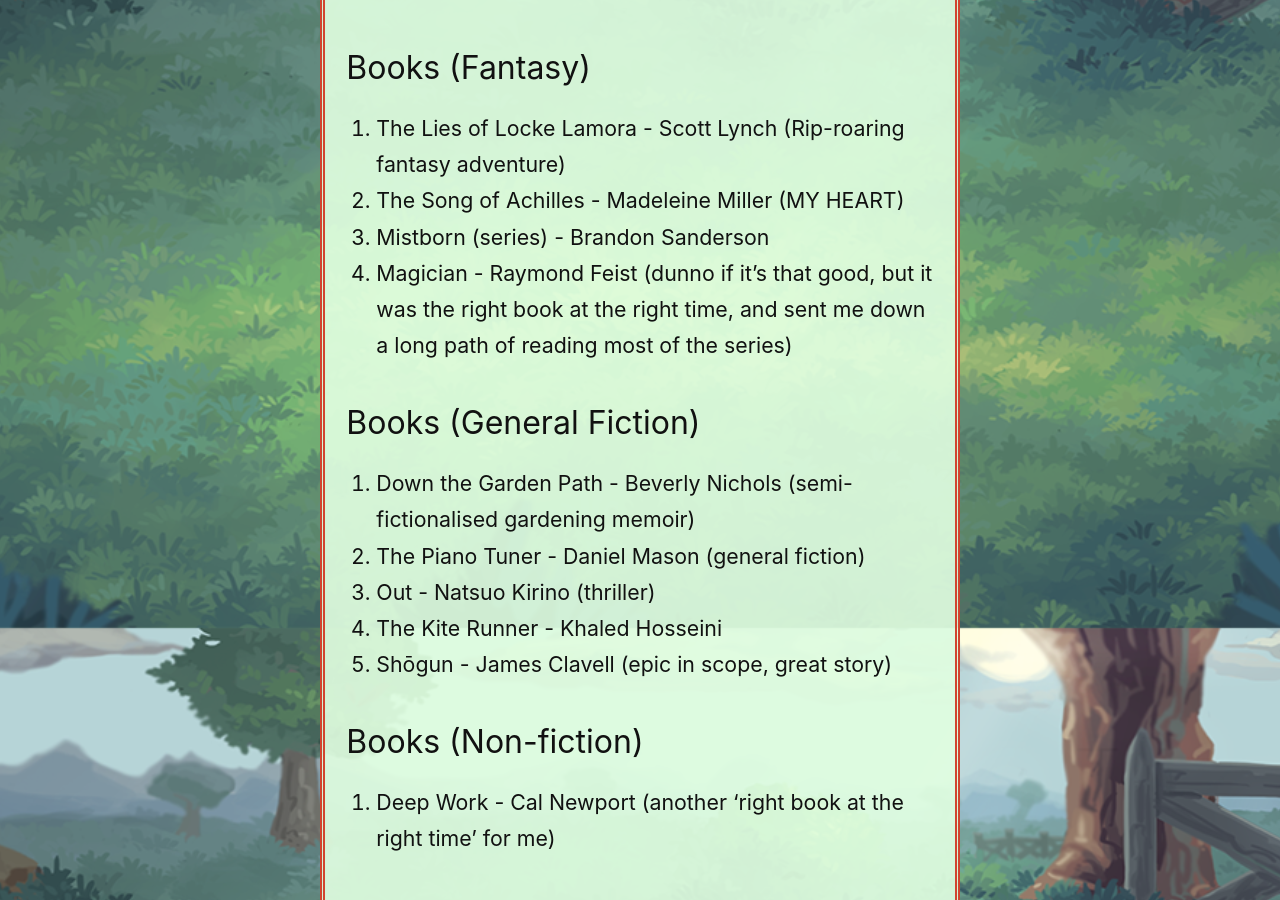
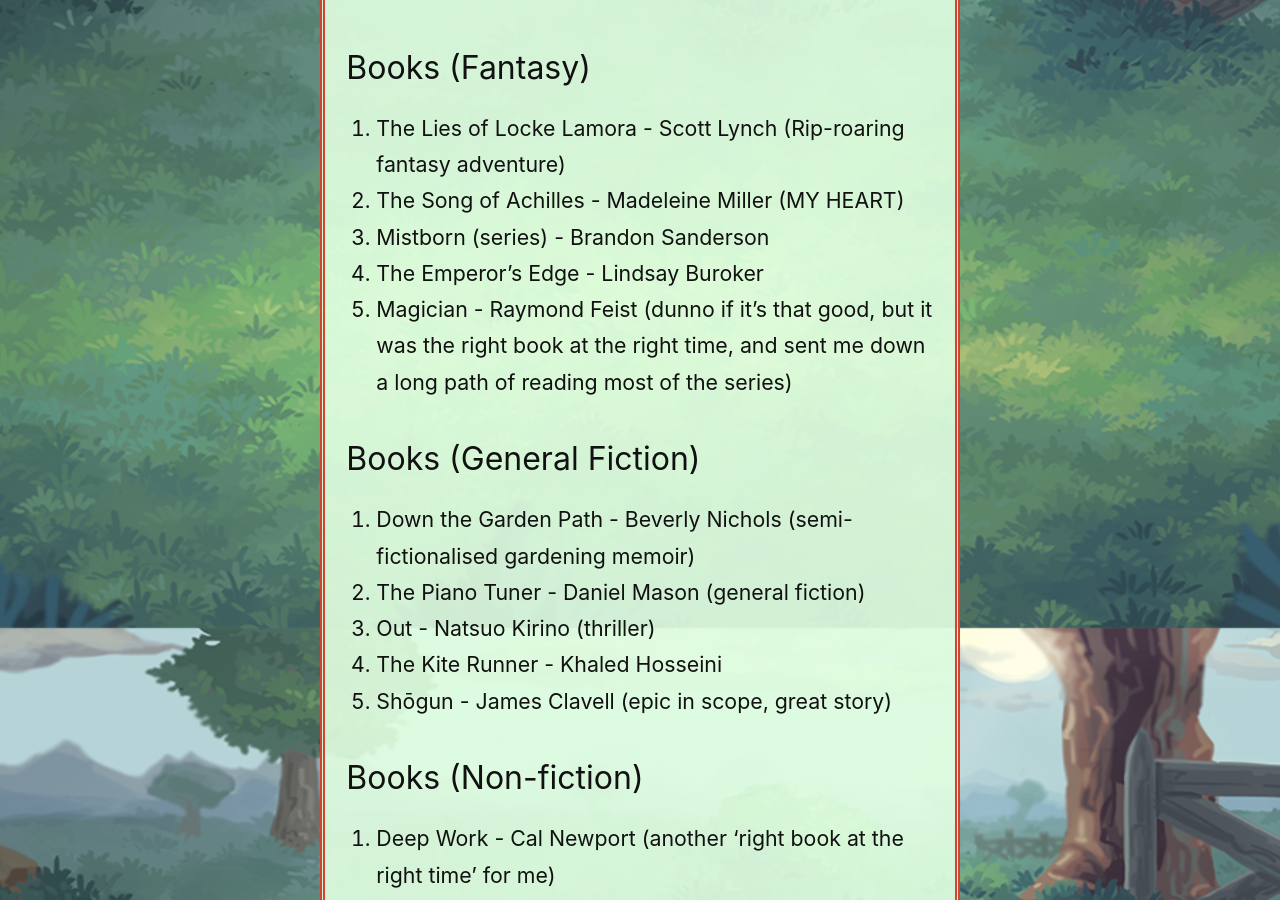
Before and after one commit to jsrn/jsrn.github.io, a Jekyll site: the page built from best.md, in a window 1280 px wide and 900 px high, scrolled down 1172 px. Built offline with Jekyll 4.4.1, drawn with Linux system fonts in a browser that asks for light colours.

Commit message:
Added emperors edge to best books

```diff
--- a/best.md
+++ b/best.md
@@ -32,6 +32,7 @@
 1. The Lies of Locke Lamora - Scott Lynch (Rip-roaring fantasy adventure)
 1. The Song of Achilles - Madeleine Miller (MY HEART)
 1. Mistborn (series) - Brandon Sanderson
+1. The Emperor's Edge - Lindsay Buroker
 1. Magician - Raymond Feist (dunno if it's that good, but it was the right book at the right time, and sent me down a long path of reading most of the series)
 
 <h2 id="general-fiction">Books (General Fiction)</h2>
```
